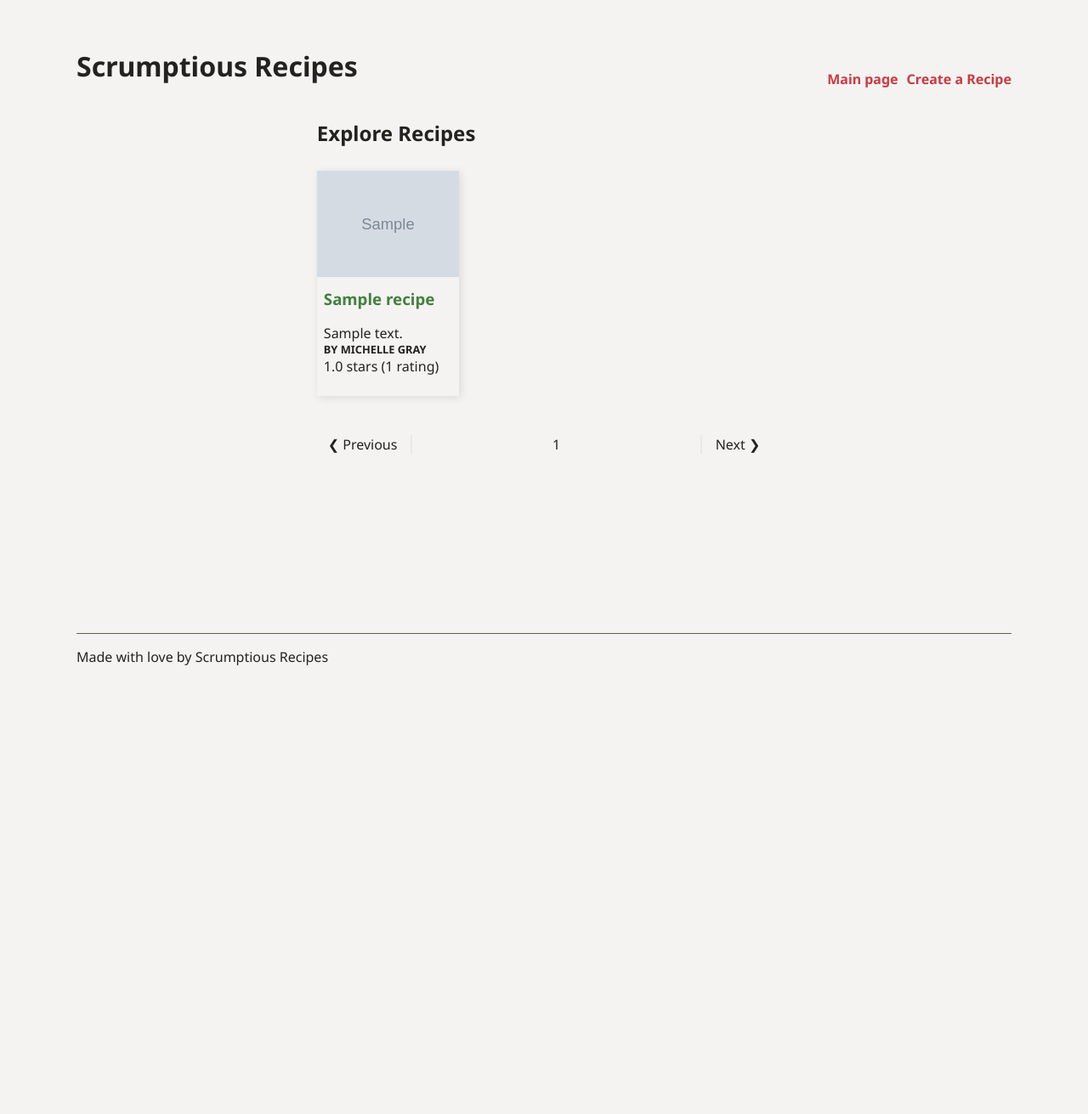
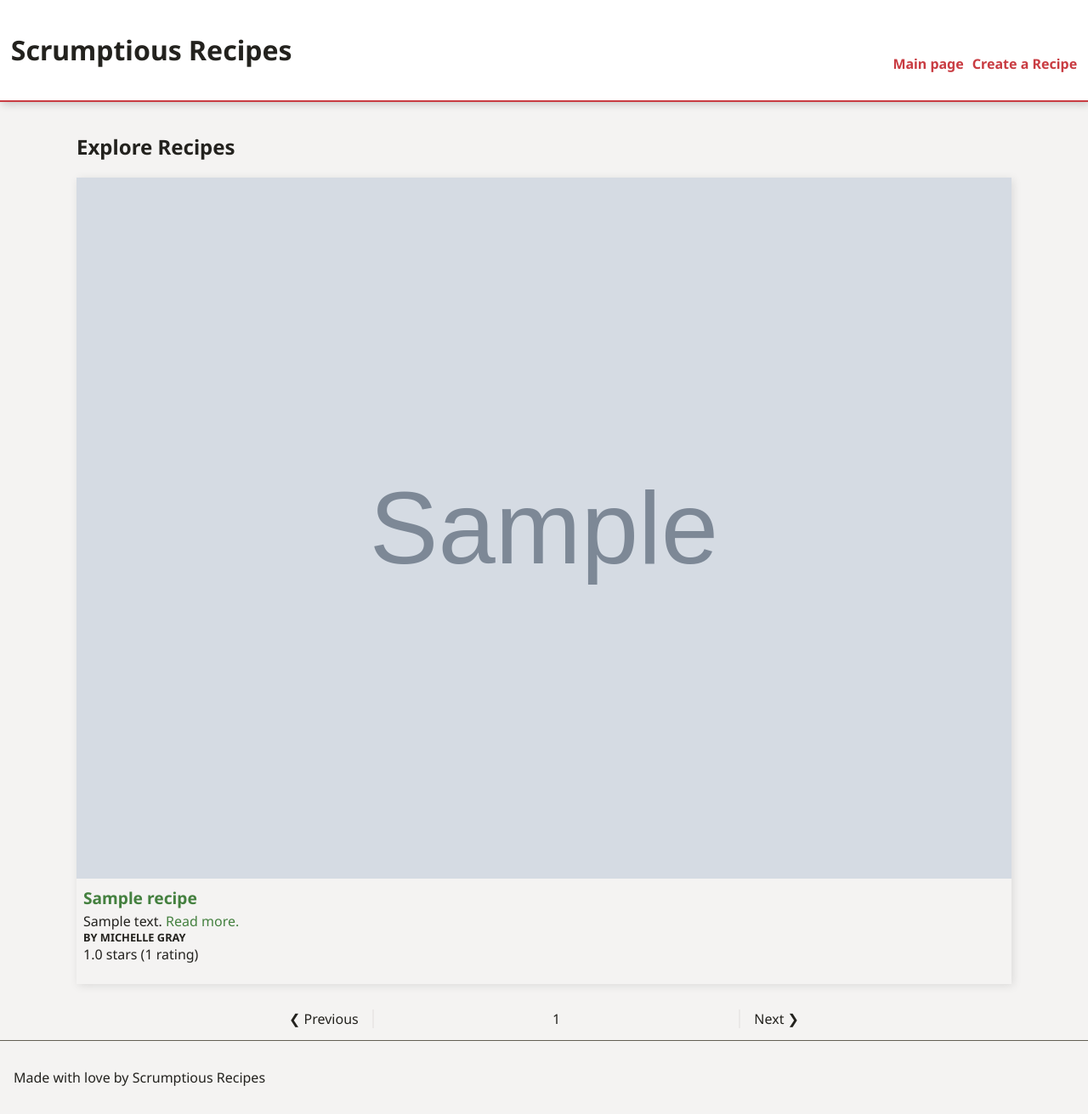
Before and after one commit to daisukev/scrumptious-recipes, a Django app: page /recipes/ in a window 1280 px wide. Shown: the whole page at 85% size. Before the commit the page ends 783 px from the top, so only its background shows below. Run offline with Django 4.2, Linux system fonts and the light colour scheme; tables that the repository leaves empty hold one stand-in row (values such as "Sample post"); grey boxes marked "Sample" are stand-in pictures; some web fonts are replaced.

Commit message:
css changes

```diff
--- a/recipes/static/css/recipes.css
+++ b/recipes/static/css/recipes.css
@@ -4,6 +4,7 @@ html,body {
   margin: 0;
   padding: 0;
   font-family: 'Noto Sans', system-ui, -apple-system, BlinkMacSystemFont, 'Segoe UI', Roboto, Oxygen, Ubuntu, Cantarell, 'Open Sans', 'Helvetica Neue', sans-serif;
+  --min-width: min(100%, 1100px);
   --background-color: #F4F3F2;
   --text-color: #23221E;
   --red-color: #C93C42;
@@ -17,17 +18,26 @@ html,body {
   background: var(--background-color);
   color: var(--text-color);
 }
-
+a {
+  color: var(--green-color);
+  text-decoration: none;
+}
+a:hover{
+  text-decoration: underline;
+}
 main {
   padding: 16px;
 }
 
 footer {
   border-top: 1px solid var(--grey-color);
-  padding-top: 1rem;
-  padding-bottom: 1rem;
+  padding-block: 1rem;
 }
-
+.footer-content {
+  padding-block: 1rem;
+  padding-inline: 1rem;
+  margin: 0 auto;
+}
 
 nav {
 }
@@ -35,15 +45,18 @@ nav {
 .recipe-item-lower{
 
   padding: 0.5rem;
+  padding-top: 0;
 }
 .recipe-item-lower p {
  margin: 0;
 }
 
-.recipe-item-heading h3{
+.recipe-item-heading a, h3{
   font-size: 1.2rem;
   margin-bottom: 5px;
+  margin-top: 0;
   padding: 0;
+  padding-top: 0.25rem;
 }
 
 .author{
@@ -64,19 +77,11 @@ h2{
 }
 
 
-a {
-  color: var(--green-color);
-  text-decoration: none;
-  font-weight: 700;
-}
-a:hover{
-  text-decoration: underline;
-}
 
 .recipe-grid {
   display: grid;
-  grid-template-columns: 1fr 1fr 1fr;
   gap: 1rem;
+  grid-template-columns: repeat(auto-fit, minmax(min(300px, 100%), 1fr));
   justify-items: center;
 }
 .ingredients-table{
@@ -102,16 +107,14 @@ a:hover{
 
 .recipe-item{
   width: 100%;
-  margin: 8px;
   display:grid;
-  grid-template-rows: auto auto;
+  grid-template-rows: auto 1fr;
   transition: transform 200ms, box-shadow 200ms;
   box-shadow: 2px 2px 10px rgba(0,0,0,0.1);
-  margin-bottom: 2rem;
   padding-bottom: 1rem;
+  align-items: start;
 }
 .recipe-item:hover{
-  cursor:pointer;
   background: var(--light-grey-color);
   transform: scale(1.05);
   box-shadow: 2px 2px 10px rgba(0,0,0,0.4);
@@ -126,6 +129,8 @@ a:hover{
 }
 .recipe-item p{
   line-height: 1.2rem;
+}
+.recipe-item a{
 }
 .recipe-item-heading{
   margin-top: 5px;
@@ -145,22 +150,23 @@ textarea#id_description{
 
 }
 
-.container {
-  display: flex;
-  flex-direction: column;
-  min-height: 100vh;
-  max-width: var(--max-width);
-  margin: 0 auto;
+header{
+  padding-block: 1rem;
+  padding-inline: min(1vw, 1rem);
+  background: white;
+  border-bottom: 2px solid var(--red-color);
+  box-shadow: 2px 2px 10px rgb(0 0 0 / 0.2);
+  margin:0;
 }
-header{
-  display: flex;
-  height: 120px;
-  align-items: flex-end;
+.header-content{
+  display: grid;
+  grid-template-columns: 1fr auto;
+  align-items: end;
+  width: 100%;
+  padding: 0;
 }
-header a{
+.header-content h1{
   flex-grow: 1;
-}
-nav{
 }
 nav ul{
   align-items: baseline;
@@ -174,15 +180,17 @@ nav ul li{
 }
 
 .content-container{
+  position: relative;
   align-self: center;
-  max-width: var(--max-width);
-  flex-grow: 1;
-  padding: 0;
-}
-.content-container img{
-  width: 100%;
+  display: flex;
+  flex-direction: column;
+  min-height: 100vh;
+  max-width: min(1100px, 95%);
+  padding: 1rem;
+  margin: 0 auto;
 }
 .pagination{
+  width: min(600px, 100%);
   margin: auto;
   display: flex;
   flex-direction: row;
@@ -195,6 +203,9 @@ nav ul li{
   border-radius: 12px;
   /* box-shadow: 0 3px 2px rgba(0,0,0,0.1); */
 }
+.pagination span{
+  width: 4ch;
+}
 .pagination div:last-child{
   border-left: 2px solid var(--light-grey-color);
   padding-left: 1rem;
@@ -204,11 +215,11 @@ nav ul li{
   padding-right: 1rem;
 }
 
-
+.page-number {
+  padding-inline: 1rem;
+}
 .page-number:not(:last-child)::after{
-
     content: " "
-
 }
 
 .recipe-link{
@@ -236,33 +247,13 @@ nav ul li{
 }
 }
 
-@media (max-width: 1100px) {
-  .recipe-grid {
-    grid-template-columns: 1fr 1fr;
-  }
-}
 @media (max-width: 844px) {
-  .recipe-grid {
-    grid-template-columns: 1fr 1fr;
-  }
   .recipe-item{
     width: 95%;
     display:grid;
   }
 }
 @media (max-width: 544px) {
-  .recipe-grid {
-    grid-template-columns: 1fr;
-  }
-  .recipe-item{
-    display: grid;
-    grid-template-columns: 1fr 1fr;
-    overflow:hidden;
-  }
-
-  .img-container{
-  }
-
   .recipe-item-lower{
     display:grid;
     grid-template-rows: auto 1fr auto auto;
@@ -308,3 +299,13 @@ nav ul li{
   background-clip: text;
   /* -webkit-text-fill-color: transparent; */
 }
+.recipe-img{
+}
+
+th, caption{
+  text-align: left;
+}
+caption{
+  font-weight: 700;
+  font-size: 1.5rem;
+}
--- a/recipes/templates/base.html
+++ b/recipes/templates/base.html
@@ -11,8 +11,9 @@
 </head>
 
 <body>
-  <div class="container">
     <header>
+      <div class="header-content">
+
         <a href="{% url 'recipe_list' %}">
         <h1>Scrumptious Recipes</h1></a>
       <nav>
@@ -25,20 +26,16 @@
           </li>
         </ul>
       </nav>
+      </div>
     </header>
-    <main class="content-container">
-
       {% block content %}{% endblock content %}
-    </main>
     <footer>
       <div class="footer-content">
         Made with love by Scrumptious Recipes
       </div>
     </footer>
-  </div>
   {% block scripts %}
 
   {% endblock %}
 </body>
-
 </html>
--- a/recipes/templates/recipes/list.html
+++ b/recipes/templates/recipes/list.html
@@ -4,23 +4,29 @@ Scrumptious Recipes
 {% endblock title %}
 
 {% block content %}
+<main class="content-container">
   <h2>Explore Recipes</h2>
   <div class="recipe-grid">
 
     {% for recipe in recipe_list %}
-    <div role="button" class="recipe-item" onclick="location.href='{% url 'show_recipe' recipe.id %}'">
+    <div class="recipe-item">
       <div class="img-container">
+        <a href="{% url 'show_recipe' recipe.id %}">
         <img class="thumbnail" src="{{recipe.thumbnail.url}}" alt="A Picture of {{recipe.title}}"/>
+</a>
       </div>
       <div class="recipe-item-lower">
 
+        <a href="{% url 'show_recipe' recipe.id %}">
         <h3 class="recipe-item-heading">{{ recipe.title }} </h3>
+        </a>
         <p>
         {%if recipe.description|length < 150 %}
           {{recipe.description}}
         {%else%}
-        {{recipe.description|truncatechars:150}} <a href="{% url 'show_recipe' recipe.id %}">read more</a>
-        {%endif%}
+        {{recipe.description|truncatechars:150}}         {%endif%}
+      <a href="{% url 'show_recipe' recipe.id %}">Read more.</a>
+
         </p>
         <div class ="author">By Michelle Gray</div>
         {% include 'rating.html' %}
@@ -28,5 +34,6 @@ Scrumptious Recipes
     </div>
     {% endfor %}
   </div>
+</main>
   {% include 'pagination.html' %}
 {% endblock content %}
--- a/recipes/views.py
+++ b/recipes/views.py
@@ -40,9 +40,13 @@ def create_rating(request,id):
         form = RatingForm(request.POST)
         if form.is_valid():
             form.save()
-            return JsonResponse({"message": "rating added successfully."})
+            return JsonResponse({
+                "success": True,
+                "message": "rating added successfully."})
         else:
-            return JsonResponse({"message": "could not add rating."})
+            return JsonResponse({
+                "success": False,
+                "message": "could not add rating."})
 
 def create_recipe(request):
     if request.method == "POST":
```
Also changed, not shown: recipes/templates/recipes/detail.html (+45 -15 lines).
